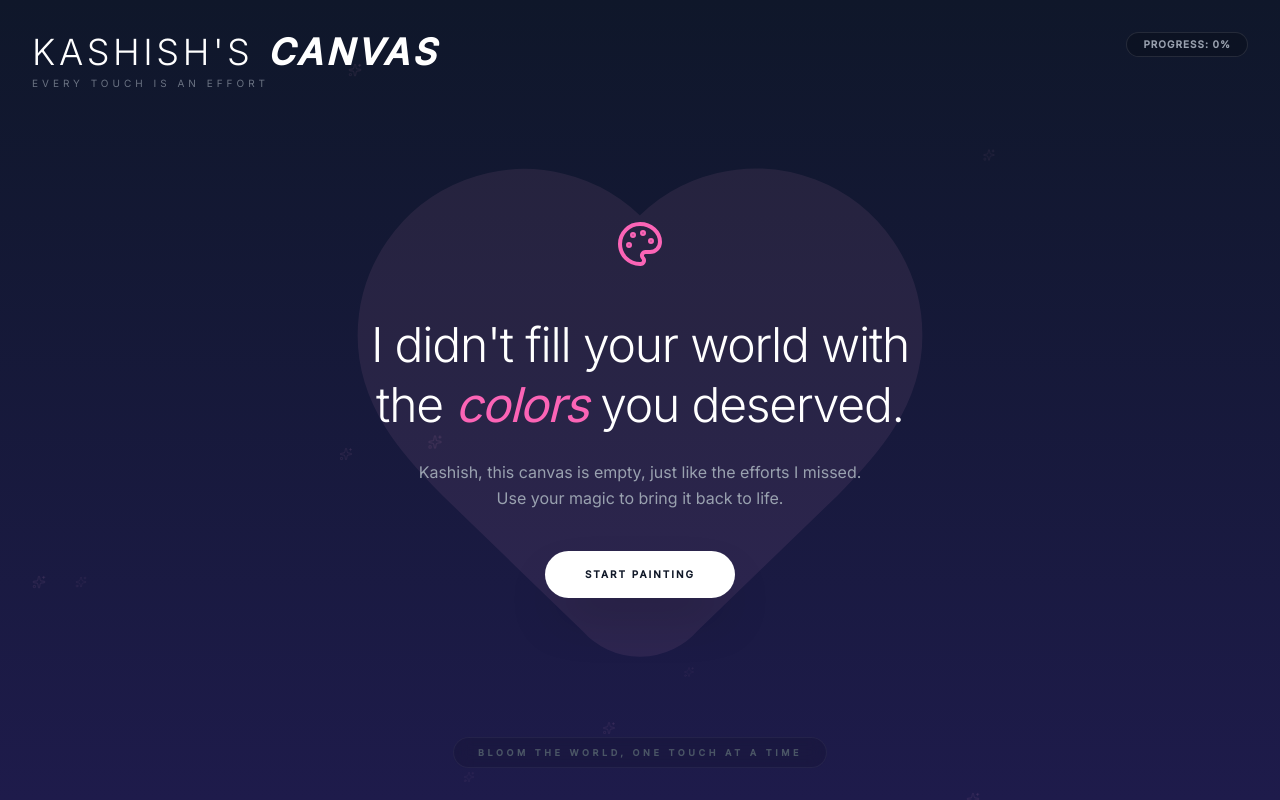
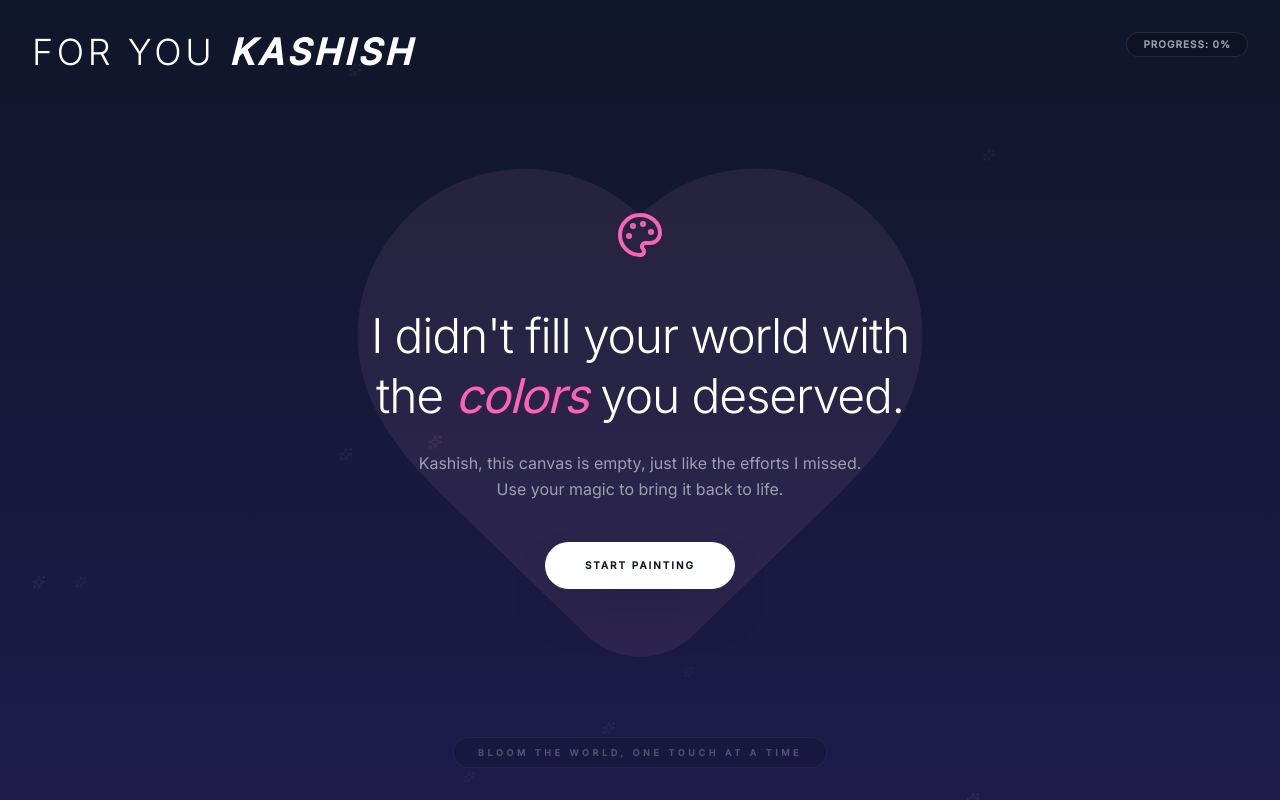
Before and after one commit to nikhilwebdeveloper/kashish-s-canvas, a React (Vite) app: page / in a window 1280 px wide. Built offline with nearby package versions, Linux system fonts and the light colour scheme.

Commit message:
feat: Update app title and remove subtitle
Changes the main application title from "Kashish's Canvas" to "For You Kashish".
Removes the subtitle "Every touch is an effort", simplifying the introductory display.

```diff
--- a/src/App.tsx
+++ b/src/App.tsx
@@ -167,11 +167,8 @@ export default function App() {
             className="flex flex-col"
           >
             <h1 className={`text-2xl md:text-4xl font-light tracking-widest uppercase ${progress > 0.5 ? 'text-gray-800' : 'text-white'}`}>
-              Kashish's <span className="font-bold italic">Canvas</span>
+              For You <span className="font-bold italic">Kashish</span>
             </h1>
-            <p className={`text-[10px] tracking-[0.4em] uppercase mt-1 ${progress > 0.5 ? 'text-gray-400' : 'text-gray-500'}`}>
-              Every touch is an effort
-            </p>
           </motion.div>
 
           <div className="flex items-center gap-4">
```
